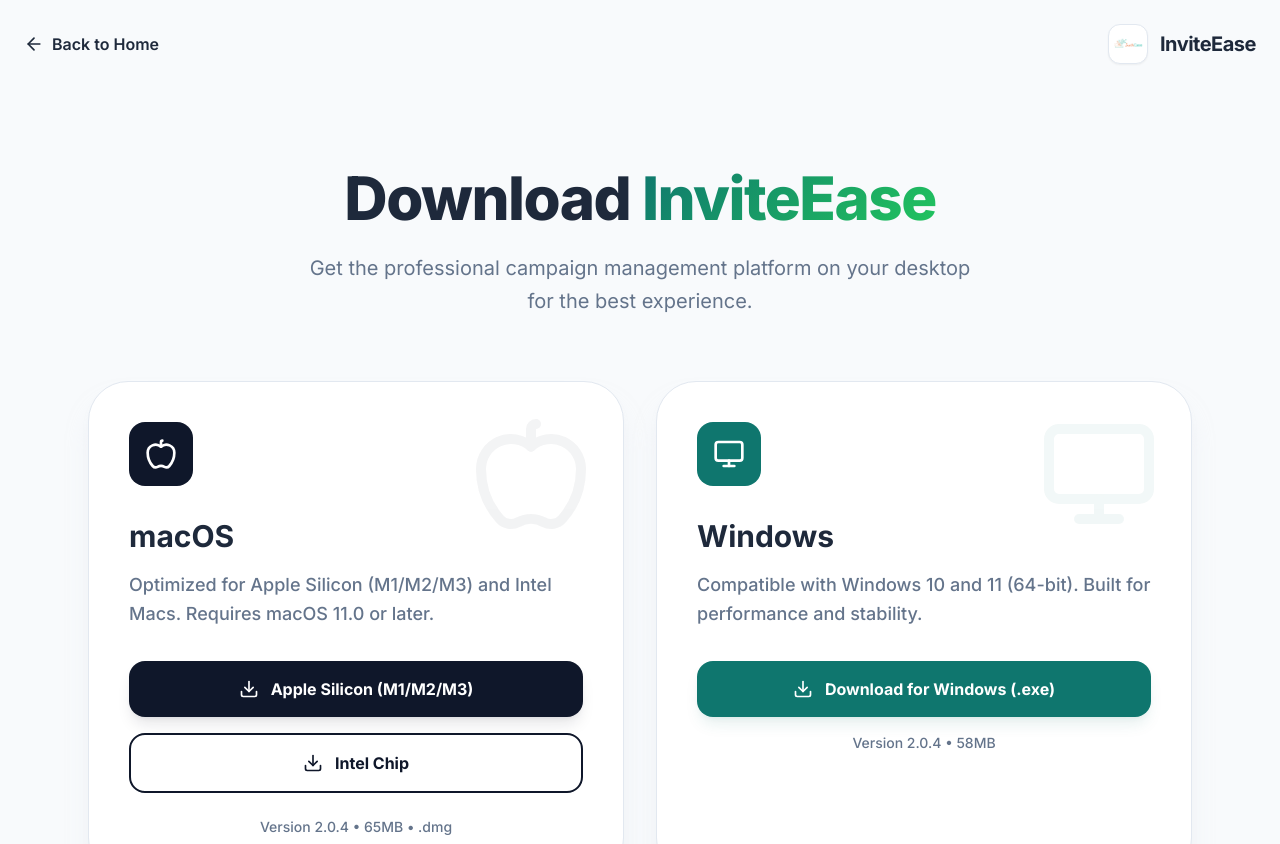
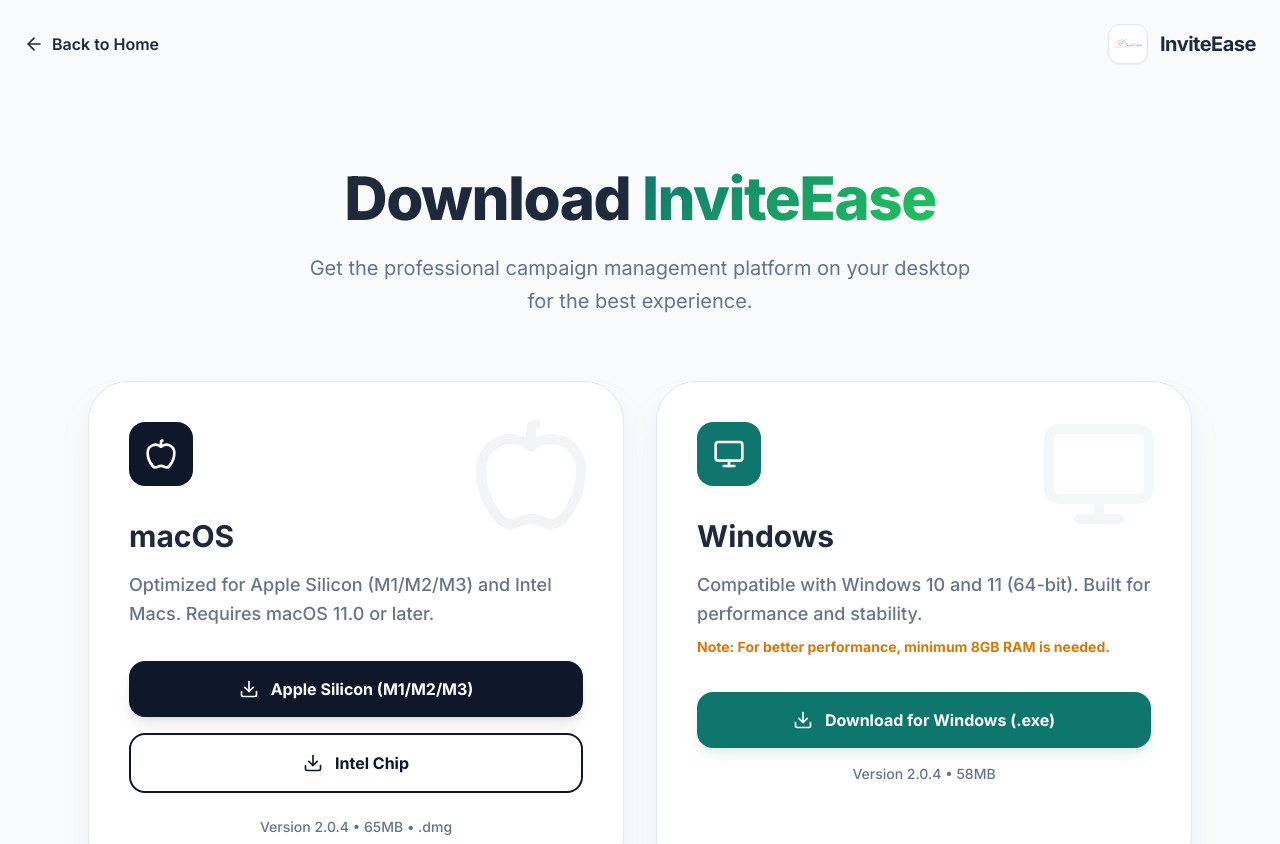
Before and after one commit to TilakTejani/InviteEase-Website, a React (Vite) app: page /download in a window 1280 px wide. Shown: the top 844 px of the page. Built offline with nearby package versions, Linux system fonts and the light colour scheme.

Commit message:
Add Intel/Apple Silicon options for Mac and 8GB RAM note for Windows on DownloadPage

```diff
--- a/src/components/DownloadPage.tsx
+++ b/src/components/DownloadPage.tsx
@@ -82,6 +82,10 @@
                         <h2 className="text-3xl font-bold mb-4">Windows</h2>
                         <p className="text-inviteease-textSecondary mb-8 text-lg font-medium leading-relaxed">
                             Compatible with Windows 10 and 11 (64-bit). Built for performance and stability.
+                            <br />
+                            <span className="text-sm font-bold mt-2 inline-block text-amber-600 italic">
+                                Note: For better performance, minimum 8GB RAM is needed.
+                            </span>
                         </p>
                         <button className="w-full bg-inviteease-primary hover:bg-inviteease-primaryLight text-white font-bold py-4 rounded-2xl flex items-center justify-center gap-3 transition-all shadow-lg shadow-teal-700/10 active:scale-[0.98]">
                             <Download size={20} />
```
